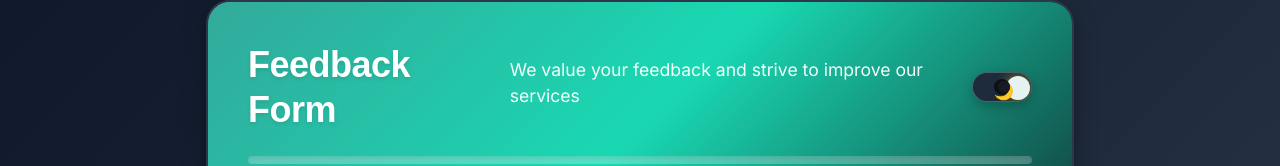
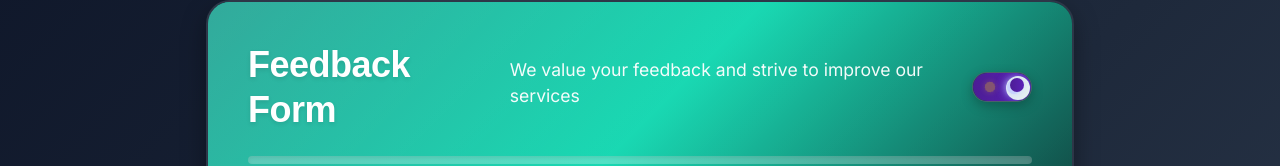
Before and after one commit to lemeinannette/FeedbackCenter, a React (Vite) app: page / in a window 1280 px wide. Shown: the part 176-342 px from the top of the page. Built offline with nearby package versions, Linux system fonts and the light colour scheme.

Commit message:
build for deployment

```diff
--- a/src/components/feedback/FeedbackForm.css
+++ b/src/components/feedback/FeedbackForm.css
@@ -155,7 +155,7 @@
   font-weight: 400;
 }
 
-/* Theme toggle with colored icons */
+/* Theme toggle with custom sun and moon icons */
 .theme-toggle {
   width: 68px;
   height: 34px;
@@ -196,14 +196,14 @@
   left: 0;
   width: 100%;
   height: 100%;
-  background-color: rgba(255, 255, 255, 0.25);
+  background: linear-gradient(90deg, #FEF3C7, #FDE68A);
   border-radius: var(--radius-full);
   transition: var(--transition-base);
   z-index: 1;
 }
 
 .dark-theme .theme-toggle .toggle-track {
-  background-color: rgba(30, 41, 59, 0.8);
+  background: linear-gradient(90deg, #4C1D95, #5B21B6);
 }
 
 .theme-toggle .toggle-thumb {
@@ -224,11 +224,11 @@
 
 .theme-toggle.dark .toggle-thumb {
   transform: translateX(34px);
-  background-color: #f3f4f6;
-  box-shadow: 0 0 12px rgba(255, 215, 0, 0.5);
+  background-color: #1e293b;
+  box-shadow: 0 0 12px rgba(99, 102, 241, 0.5);
 }
 
-/* Theme toggle icons with colors */
+/* Theme toggle icons with custom shapes */
 .theme-toggle .toggle-icons {
   position: absolute;
   top: 0;
@@ -243,16 +243,76 @@
   pointer-events: none;
 }
 
+/* Custom Sun Icon */
 .theme-toggle .sun-icon-static {
-  color: #f59e0b; /* Amber color for sun */
+  width: 18px;
+  height: 18px;
+  position: relative;
   opacity: 1;
   transition: opacity 0.3s ease;
 }
 
+.sun-icon-static::before {
+  content: '';
+  position: absolute;
+  top: 50%;
+  left: 50%;
+  width: 10px;
+  height: 10px;
+  background: #FFD700;
+  border-radius: 50%;
+  transform: translate(-50%, -50%);
+  box-shadow: 0 0 6px rgba(255, 215, 0, 0.8);
+}
+
+.sun-icon-static::after {
+  content: '';
+  position: absolute;
+  top: 50%;
+  left: 50%;
+  width: 18px;
+  height: 18px;
+  background: radial-gradient(circle, transparent 35%, #FFD700 35%, #FFD700 40%, transparent 40%);
+  transform: translate(-50%, -50%) rotate(0deg);
+  animation: rotate-sun 20s linear infinite;
+}
+
+@keyframes rotate-sun {
+  from { transform: translate(-50%, -50%) rotate(0deg); }
+  to { transform: translate(-50%, -50%) rotate(360deg); }
+}
+
+/* Custom Moon Icon */
 .theme-toggle .moon-icon-static {
-  color: #6366f1; /* Indigo color for moon */
+  width: 18px;
+  height: 18px;
+  position: relative;
   opacity: 0.3;
   transition: opacity 0.3s ease;
+  filter: drop-shadow(0 0 3px rgba(199, 210, 254, 0.5));
+}
+
+.moon-icon-static::before {
+  content: '';
+  position: absolute;
+  top: 2px;
+  left: 2px;
+  width: 14px;
+  height: 14px;
+  background: #C7D2FE;
+  border-radius: 50%;
+  box-shadow: 0 0 8px rgba(199, 210, 254, 0.7);
+}
+
+.moon-icon-static::after {
+  content: '';
+  position: absolute;
+  top: 0;
+  left: 5px;
+  width: 14px;
+  height: 14px;
+  background: linear-gradient(90deg, #4C1D95, #5B21B6);
+  border-radius: 50%;
 }
 
 .theme-toggle.dark .sun-icon-static {
--- a/src/components/feedback/FeedbackForm.jsx
+++ b/src/components/feedback/FeedbackForm.jsx
@@ -411,7 +411,7 @@ const FeedbackForm = () => {
                 <p className="form-subtitle">We value your feedback and strive to improve our services</p>
               </div>
 
-              {/* Updated theme toggle with colored icons */}
+              {/* Updated theme toggle with CSS-based icons */}
               <button
                 className={`theme-toggle ${isDarkTheme ? 'dark' : 'light'}`}
                 onClick={toggleTheme}
@@ -420,8 +420,8 @@ const FeedbackForm = () => {
                 <div className="toggle-track"></div>
                 <div className="toggle-thumb"></div>
                 <div className="toggle-icons">
-                  <span className="sun-icon">☀️</span>
-                  <span className="moon-icon">🌙</span>
+                  <div className="sun-icon-static"></div>
+                  <div className="moon-icon-static"></div>
                 </div>
               </button>
             </div>
```
